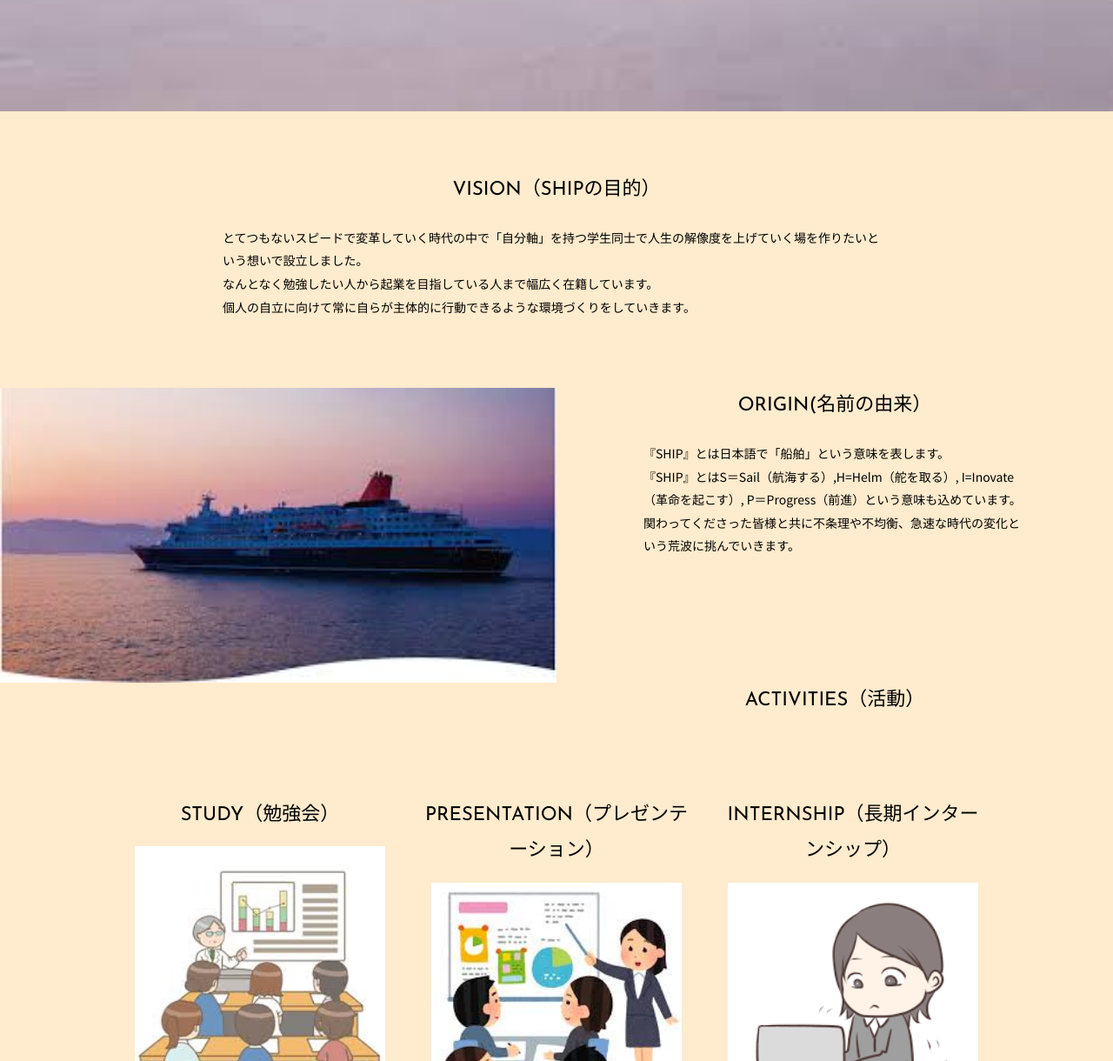
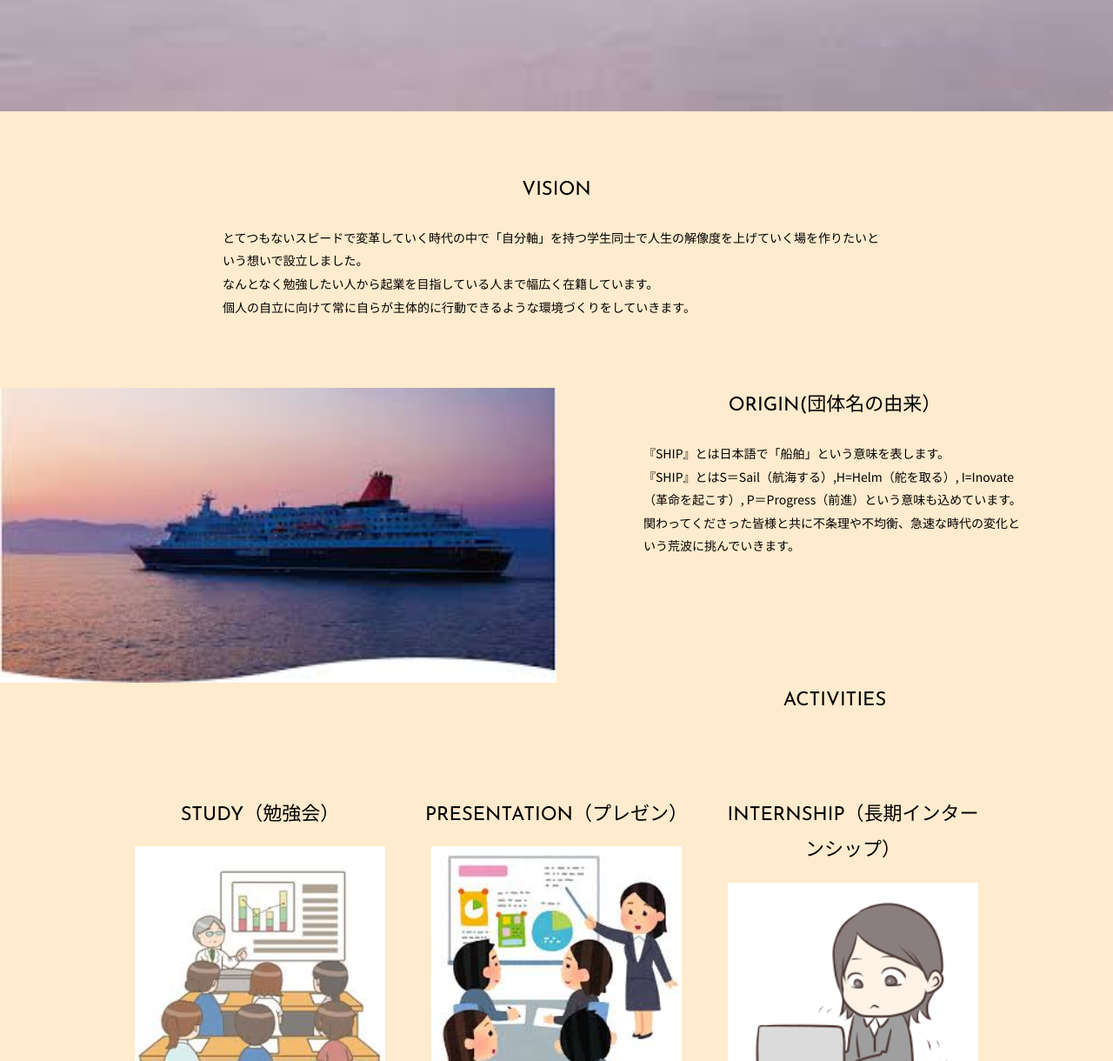
Before and after one commit to makicker/ship2021., a plain HTML site: page index.html in a window 1280 px wide. Shown: the part 440-1660 px from the top of the page at 87% size. Drawn offline with nearby package versions, Linux system fonts and the light colour scheme; a script that the page names is missing.

Commit message:
Update index.html

```diff
--- a/index.html
+++ b/index.html
@@ -37,7 +37,7 @@
 <section id="sec01">
 	<header>
 		<h2>
-			VISION（SHIPの目的）
+			VISION
 		</h2>
 	</header>
 	<div class="vision">
@@ -57,7 +57,7 @@
 			<div class="vMid">
 
 				<h2>
-					ORIGIN(名前の由来）</h2>
+					ORIGIN(団体名の由来）</h2>
 				<p>『SHIP』とは日本語で「船舶」という意味を表します。</p>
 				<p>『SHIP』とはS＝Sail（航海する）,H=Helm（舵を取る）, I=Inovate（革命を起こす）, P＝Progress（前進）という意味も込めています。</p>
 				<p>	関わってくださった皆様と共に不条理や不均衡、急速な時代の変化という荒波に挑んでいきます。</p>
@@ -67,7 +67,7 @@
 	<div id="sec02_02" class="wrap">
 		<div class="txt">
 			<div class="vMid">
-				<h2>ACTIVITIES（活動）</h2>
+				<h2>ACTIVITIES</h2>
                 <p></p>
 			</div>
 		</div>
@@ -86,7 +86,7 @@
 				</p>
 			</li>
 			<li>
-				<h2>PRESENTATION（プレゼンテーション）
+				<h2>PRESENTATION（プレゼン）
 				</h2>
 				<img src="Unknown-3.jpeg" width="288" height="288" alt="">
 				<p>プレゼンテーションの機会を定期的に設けます。プレゼン力を鍛えたり、純粋に伝えることのトレーニングとしても活用することができます。</p>
```
